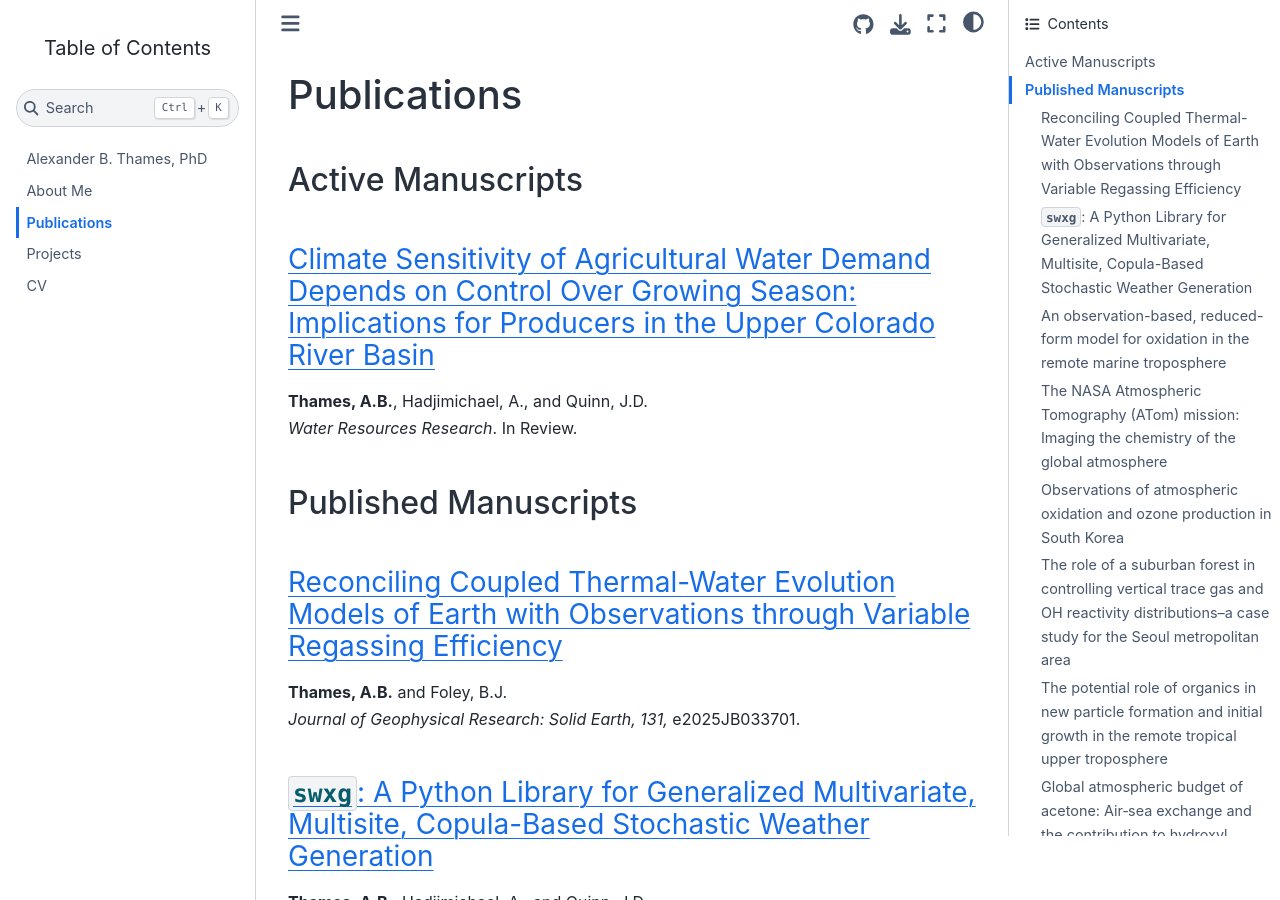
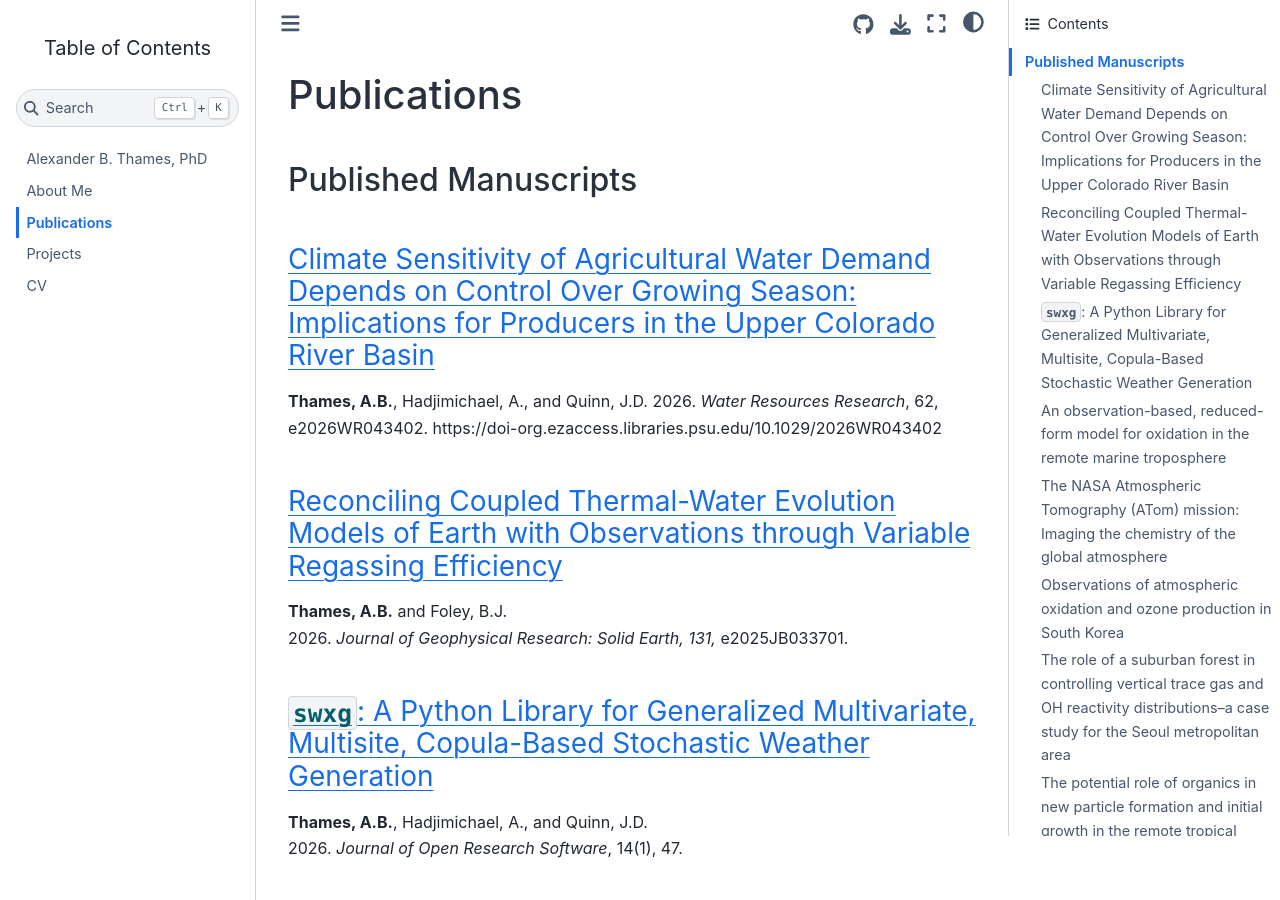
Before and after one commit to xthames/xthames.github.io, a Jupyter Book: the page built from website/Publications/index.md, in a window 1280 px wide and 900 px high. Built offline with Jupyter Book 1.0.4 settings and Sphinx 7.4.7 and the Sphinx Book theme 1.1.4, drawn with Linux system fonts in a browser that asks for light colours.

Commit message:
updated publications, CV

```diff
--- a/website/Publications/index.md
+++ b/website/Publications/index.md
@@ -1,18 +1,17 @@
 # Publications
 
-### Active Manuscripts
-###### [Climate Sensitivity of Agricultural Water Demand Depends on Control Over Growing Season: Implications for Producers in the Upper Colorado River Basin](https://doi.org/10.22541/essoar.176840902.22785610/v1)
+### Published Manuscripts
+###### [Climate Sensitivity of Agricultural Water Demand Depends on Control Over Growing Season: Implications for Producers in the Upper Colorado River Basin](https://doi.org/10.1029/2026WR043402)
 **Thames, A.B.**, Hadjimichael, A., and Quinn, J.D.
-*Water Resources Research*. In Review.
+2026. *Water Resources Research*, 62, e2026WR043402. https://doi-org.ezaccess.libraries.psu.edu/10.1029/2026WR043402
 
-### Published Manuscripts
 ###### [Reconciling Coupled Thermal-Water Evolution Models of Earth with Observations through Variable Regassing Efficiency](https://doi.org/10.1029/2025JB033701)
 **Thames, A.B.** and Foley, B.J.
-*Journal of Geophysical Research: Solid Earth, 131,* e2025JB033701.
+2026. *Journal of Geophysical Research: Solid Earth, 131,* e2025JB033701.
 
 ###### [`swxg`: A Python Library for Generalized Multivariate, Multisite, Copula-Based Stochastic Weather Generation](https://doi.org/10.5334/jors.651)
 **Thames, A.B.**, Hadjimichael, A., and Quinn, J.D.
-*Journal of Open Research Software*, 14(1), 47.
+2026. *Journal of Open Research Software*, 14(1), 47.
 
 ###### [An observation-based, reduced-form model for oxidation in the remote marine troposphere](https://doi.org/10.1073/pnas.2209735120)
 Baublitz, C.B., Fiore, A.M., Ludwig, S.M., Nicely, J.M., Wolfe, G.M., Murray, L.T., Commane, R., Prather, M.J., Anderson, D.C., Correa, G., Duncan, B.N., Follette-Cook, M., Westervelt, D.M., Bourgeois, I., Brune, W.H., Bui, T.P., DiGangi, J.P., Diskin, G.S., Hall, S.R., McKain, K., Miller, D.O., Peischl, J., **Thames, A.B.**, Thompson, C.R., Ullmann, K., and Wofsy, S.C.
```
Also changed, not shown: 1 other file.
